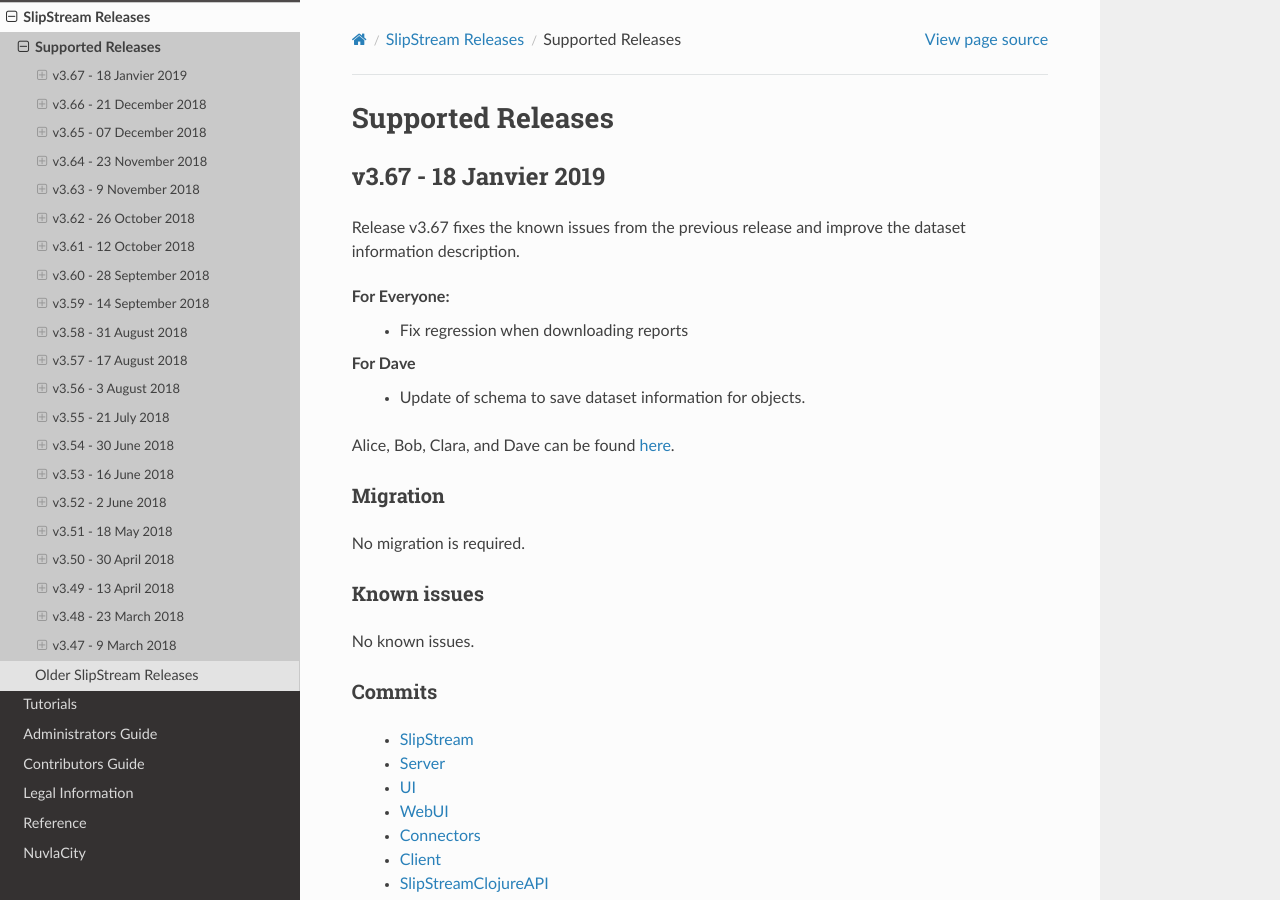
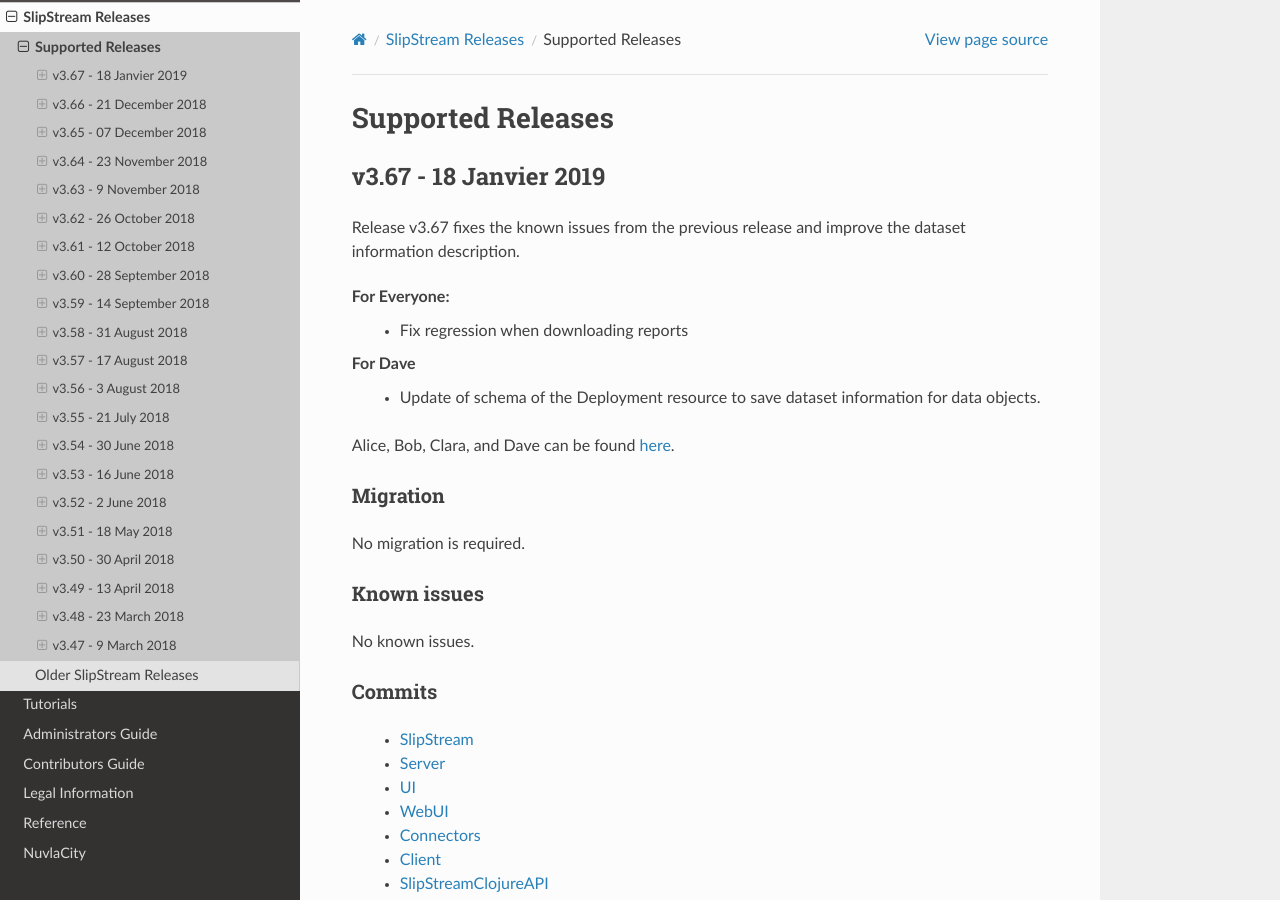
Before and after one commit to slipstream/SlipStreamDocumentation, a Sphinx documentation site: the page built from docs/release_notes/supported-releases.rst, in a window 1280 px wide and 900 px high. Built offline with Sphinx 7.4.7 and the Read the Docs theme 2.0.0, drawn with Linux system fonts in a browser that asks for light colours.

Commit message:
Update supported-releases.rst

```diff
--- a/docs/release_notes/supported-releases.rst
+++ b/docs/release_notes/supported-releases.rst
@@ -11,7 +11,8 @@
  - Fix regression when downloading reports
 
 For Dave
- - Update of schema to save dataset information for objects.
+ - Update of schema of the Deployment resource to save dataset information
+   for data objects.
 
 Alice, Bob, Clara, and Dave can be found
 `here <http://sixsq.com/personae/>`_.
```
